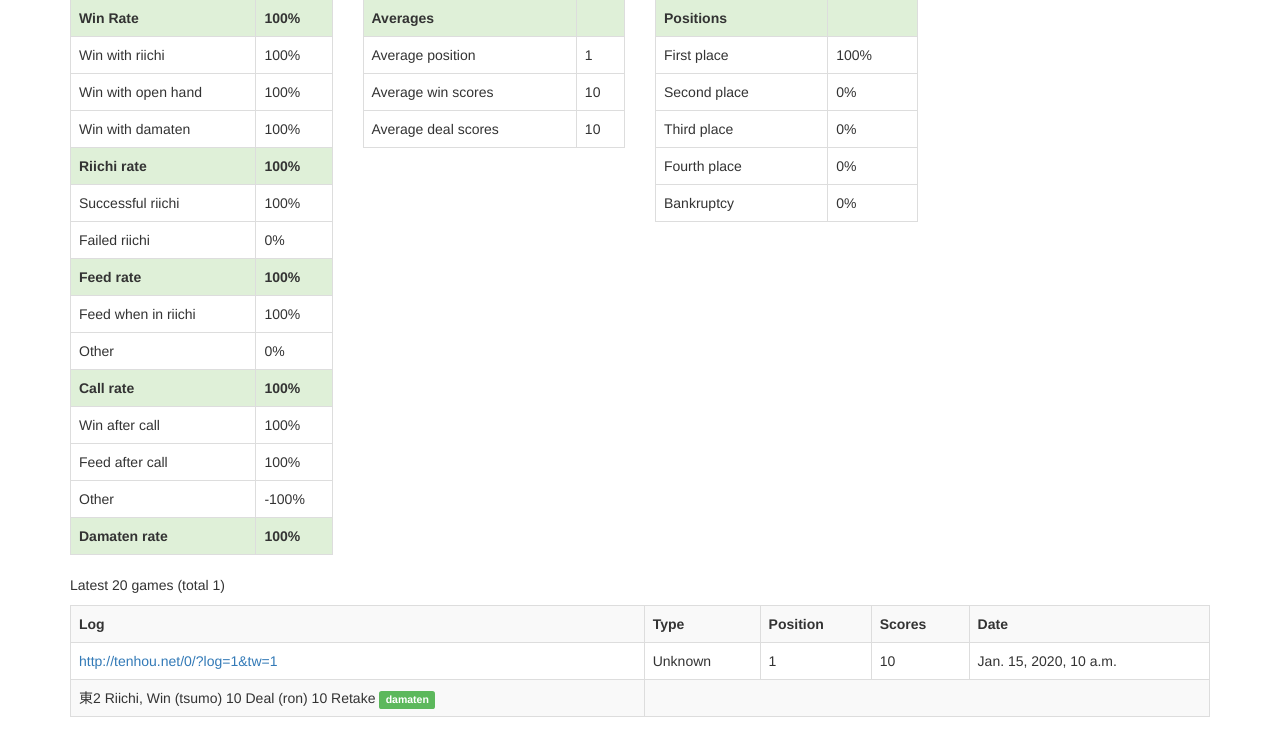
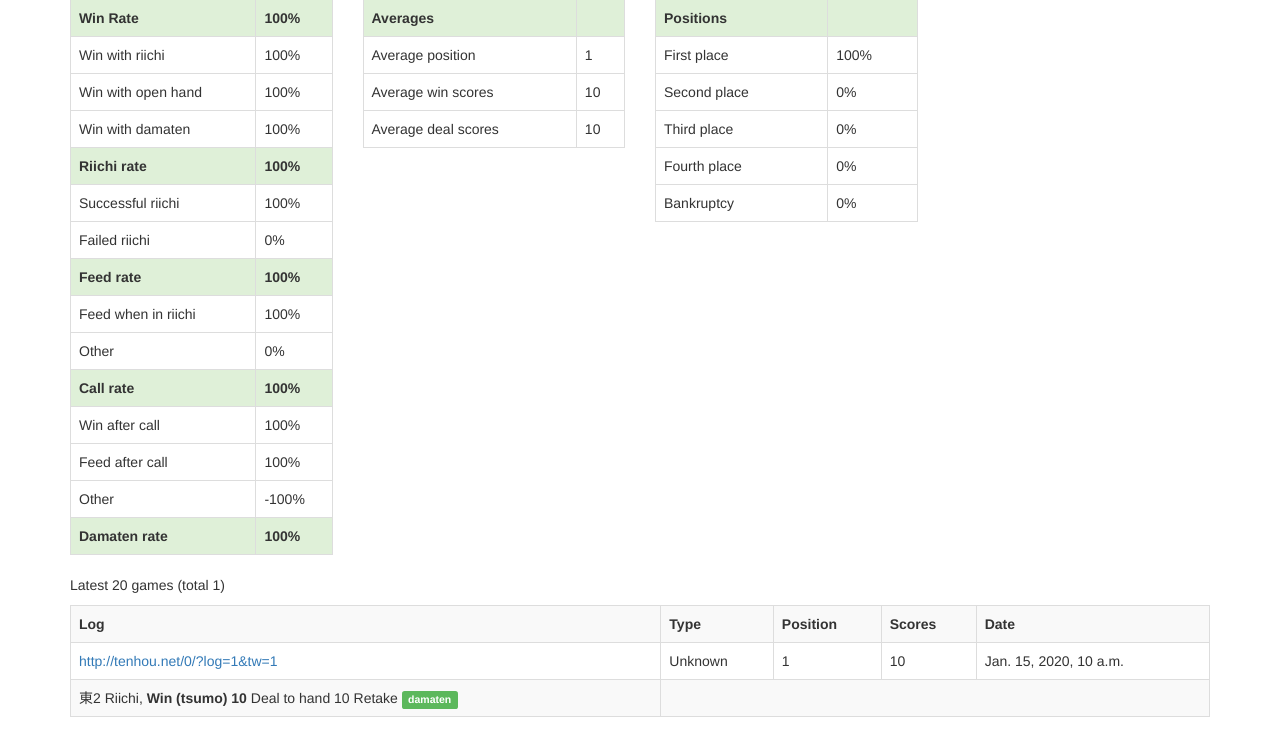
Before and after one commit to MahjongRepository/mahjong-stat, a Django app: page /players/1/ in a window 1280 px wide. Shown: the part 127-864 px from the top of the page. Run offline with Django 3.2, Linux system fonts and the light colour scheme; tables that the repository leaves empty hold one stand-in row (values such as "Sample post"); some libraries are stand-ins or nearby versions.

Commit message:
Update round statuses

```diff
--- a/project/website/templates/website/player_statistics.html
+++ b/project/website/templates/website/player_statistics.html
@@ -157,16 +157,15 @@
                                 {% endif %}
 
                                 {% if round.is_win %}
-                                    Win ({{ round.is_tsumo|yesno:"tsumo,ron" }})
-                                    {{ round.win_scores|intcomma }}
+                                    <b>Win ({{ round.is_tsumo|yesno:"tsumo,ron" }}) {{ round.win_scores|intcomma }}</b><b></b>
                                 {% endif %}
 
                                 {% if round.is_deal %}
-                                    Deal (ron) {{ round.lose_scores|intcomma }}
+                                    Deal to hand {{ round.lose_scores|intcomma }}
                                 {% endif %}
 
                                 {% if not round.is_deal and round.lose_scores %}
-                                    Deal (tsumo) {{ round.lose_scores|intcomma }}
+                                    Pay for tsumo {{ round.lose_scores|intcomma }}
                                 {% endif %}
 
                                 {% if round.is_retake %}
```
